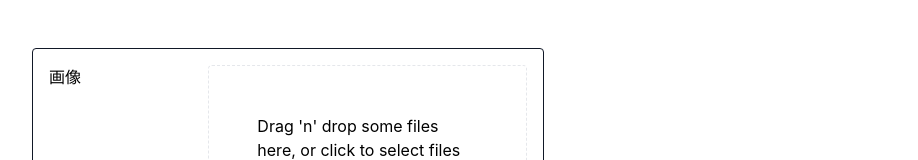
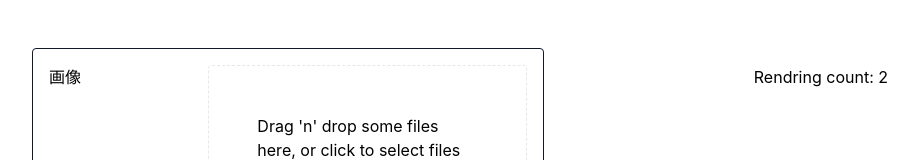
Before and after one commit to 9concepts/form-with-multi-images-example, a React (Create React App) app: page / in a window 1280 px wide. Shown: the top 160 px of the page, without its empty margins (352-1270 px from the left). Built offline with nearby package versions, Linux system fonts and the light colour scheme.

Commit message:
Display rendering count

```diff
--- a/src/components/PostForm.tsx
+++ b/src/components/PostForm.tsx
@@ -6,7 +6,11 @@ import { v4 as uuidv4 } from "uuid";
 import { zodResolver } from "@hookform/resolvers/zod";
 import { Post } from "../models/post";
 
+let renderingCount = 0;
+
 export const PostForm = () => {
+  renderingCount++;
+
   const [images, setImages] = useState<File[]>([]);
   const {
     register,
@@ -60,6 +64,7 @@ export const PostForm = () => {
       className="w-full max-w-lg p-4 border-gray-900 border rounded"
       onSubmit={handleSubmit(onSubmit)}
     >
+      <div className=" absolute right-10">Rendring count: {renderingCount}</div>
       <div className="flex mb-6">
         <label className="w-1/3">
           画像
```
